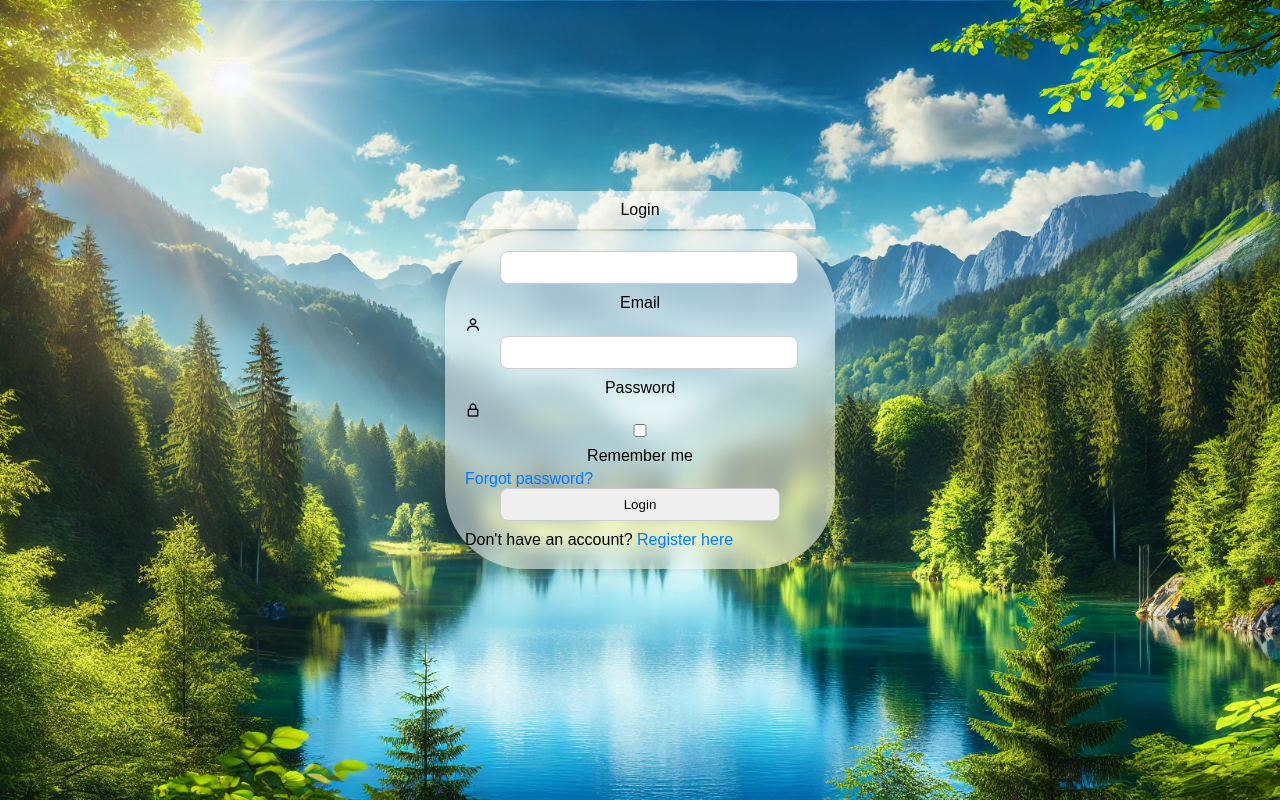
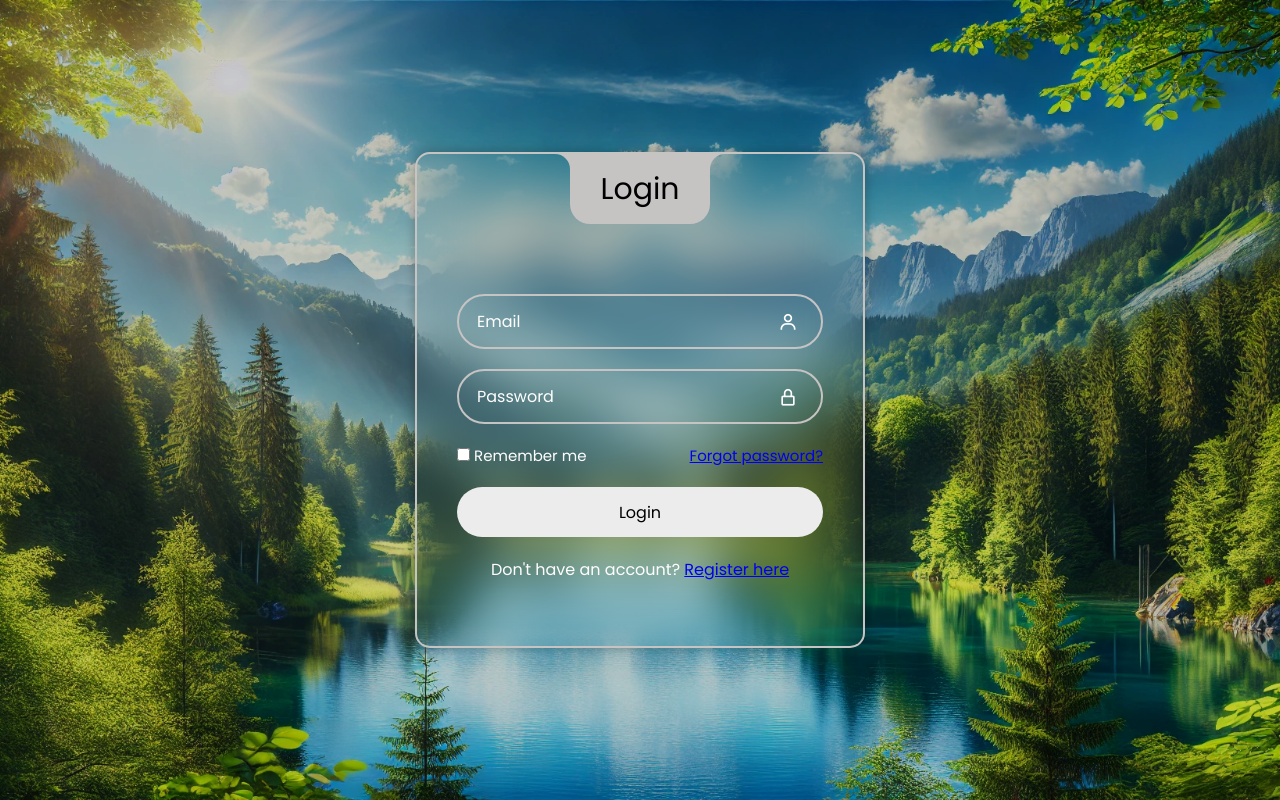
Before and after one commit to Wassim01-3/my-auth-project, a website: page public/login.html in a window 1280 px wide. Drawn offline with nearby package versions, Linux system fonts and the light colour scheme.

Commit message:
Update styles.css

```diff
--- a/public/css/styles.css
+++ b/public/css/styles.css
@@ -1,3 +1,16 @@
+* {
+  margin: 0;
+  padding: 0;
+  box-sizing: border-box;
+  font-family: "Poppins", sans-serif;
+}
+
+:root {
+  --primary-color: #c6c3c3;
+  --second-color: #ffffff;
+  --black-color: #000000;
+}
+
 body {
   background-image: url('background.png');
   background-size: cover;
@@ -12,81 +25,150 @@ body {
   margin: 0;
 }
 
-.container {
-    background-color: rgba(255, 255, 255, 0.5);
-    -webkit-backdrop-filter: blur(10px);
-    backdrop-filter: blur(10px);
-    padding: 20px;
-    border-radius: 80px;
-    box-shadow: 0 0 10px rgba(0, 0, 0, 0.1);
-    width: 350px;
-    position: relative; /* Added for positioning the login header */
+.wrapper {
+  width: 100%;
+  display: flex;
+  justify-content: center;
+  align-items: center;
+  min-height: 100vh;
+  background-color: rgba(0, 0, 0, 0.2);
 }
 
-/* Small container for the "Login" heading */
-.login-header {
-    background-color: rgba(255, 255, 255, 0.5);
-    -webkit-backdrop-filter: blur(10px);
-    backdrop-filter: blur(10px);
-    border-radius: 50px 50px 0 0; /* Rounded corners only at the top */
-    padding: 10px 20px;
-    position: absolute; /* Position it absolutely within the container */
-    top: -40px; /* Move it above the container */
-    left: 50%; /* Center it horizontally */
-    transform: translateX(-50%); /* Adjust for exact centering */
-    width: 80%; /* Match the width of the form */
-    text-align: center;
-    box-shadow: 0 0 10px rgba(0, 0, 0, 0.1); /* Optional: Add a shadow */
+.container {
+  position: relative;
+  width: 450px;
+  backdrop-filter: blur(25px);
+  border: 2px solid var(--primary-color);
+  border-radius: 15px;
+  padding: 7.5em 2.5em 4em 2.5em;
+  color: var(--second-color);
+  box-shadow: 0px 0px 10px 2px rgba(0, 0, 0, 0.2);
 }
 
-h2 {
-    margin: 0; /* Remove default margin */
+.login-header {
+  position: absolute;
+  top: 0;
+  left: 50%;
+  transform: translateX(-50%);
+  display: flex;
+  align-items: center;
+  justify-content: center;
+  background-color: var(--primary-color);
+  width: 140px;
+  height: 70px;
+  border-radius: 0 0 20px 20px;
 }
 
-label {
-    display: block;
-    margin-bottom: 5px;
+.login-header span {
+  font-size: 30px;
+  color: var(--black-color);
 }
 
-input {
-    width: 80%;
-    padding: 8px;
-    margin-left: 10%;
-    margin-right: 10%;
-    margin-bottom: 10px;
-    border: 1px solid #ccc;
-    border-radius: 8px;
+.login-header::before {
+  content: "";
+  position: absolute;
+  top: 0;
+  left: -30px;
+  width: 30px;
+  height: 30px;
+  border-top-right-radius: 50%;
+  background: transparent;
+  box-shadow: 15px 0 0 0 var(--primary-color);
 }
 
-label {
+.login-header::after {
+  content: "";
+  position: absolute;
+  top: 0;
+  right: -30px;
+  width: 30px;
+  height: 30px;
+  border-top-left-radius: 50%;
+  background: transparent;
+  box-shadow: -15px 0 0 0 var(--primary-color);
+}
+
+.input_box {
+  position: relative;
+  display: flex;
+  flex-direction: column;
+  margin: 20px 0;
+}
+
+.input-field {
+  width: 100%;
+  height: 55px;
+  font-size: 16px;
+  background: transparent;
+  color: var(--second-color);
+  padding-inline: 20px 50px;
+  border: 2px solid var(--primary-color);
+  border-radius: 30px;
+  outline: none;
+}
+
+.label {
+  position: absolute;
+  top: 15px;
+  left: 20px;
+  transition: 0.2s;
+}
+
+.input-field:focus ~ .label,
+.input-field:valid ~ .label {
+  position: absolute;
+  top: -10px;
+  left: 20px;
+  font-size: 14px;
+  background-color: var(--primary-color);
+  border-radius: 30px;
+  color: var(--black-color);
+  padding: 0 10px;
+}
+
+.icon {
+  position: absolute;
+  top: 18px;
+  right: 25px;
+  font-size: 20px;
+}
+
+.remember-forgot {
+  display: flex;
+  justify-content: space-between;
+  font-size: 15px;
+}
+
+.input-submit {
+  width: 100%;
+  height: 50px;
+  background: #ececec;
+  font-size: 16px;
+  font-weight: 500;
+  border: none;
+  border-radius: 30px;
+  cursor: pointer;
+  transition: 0.3s;
+}
+
+.input-submit:hover {
+  background: var(--second-color);
+}
+
+.register {
   text-align: center;
 }
 
-button {
-    width: 80%;
-    margin: 10%;
-    padding: 10px;
-    background-color: #28a745;
-    color: #fff;
-    border: none;
-    border-radius: 4px;
-    cursor: pointer;
+.register a {
+  font-weight: 500;
 }
 
-button:hover {
-    background-color: #218838;
+@media only screen and (max-width: 564px) {
+  .wrapper {
+    padding: 20px;
   }
 
-p {
-    text-align: center;
-    margin-top: 10px;
+  .container {
+    padding: 7.5em 1.5em 4em 1.5em;
   }
-
-a {
-    color: #007bff;
-    text-decoration: none;
 }
-
-a:hover {
-    text-decoration: underline;
-}
```
Lines whose indentation alone changed are shown as unchanged.
